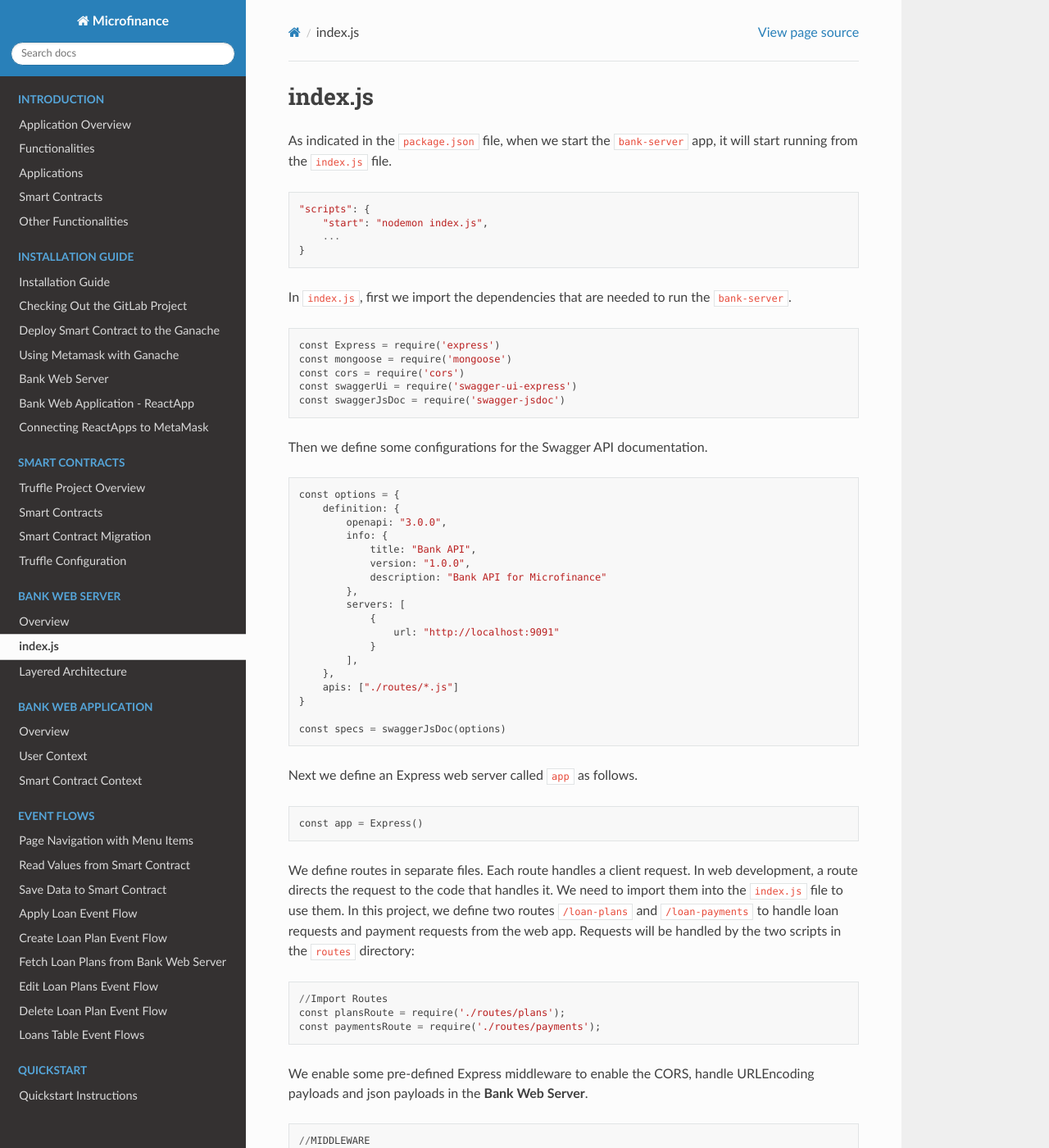
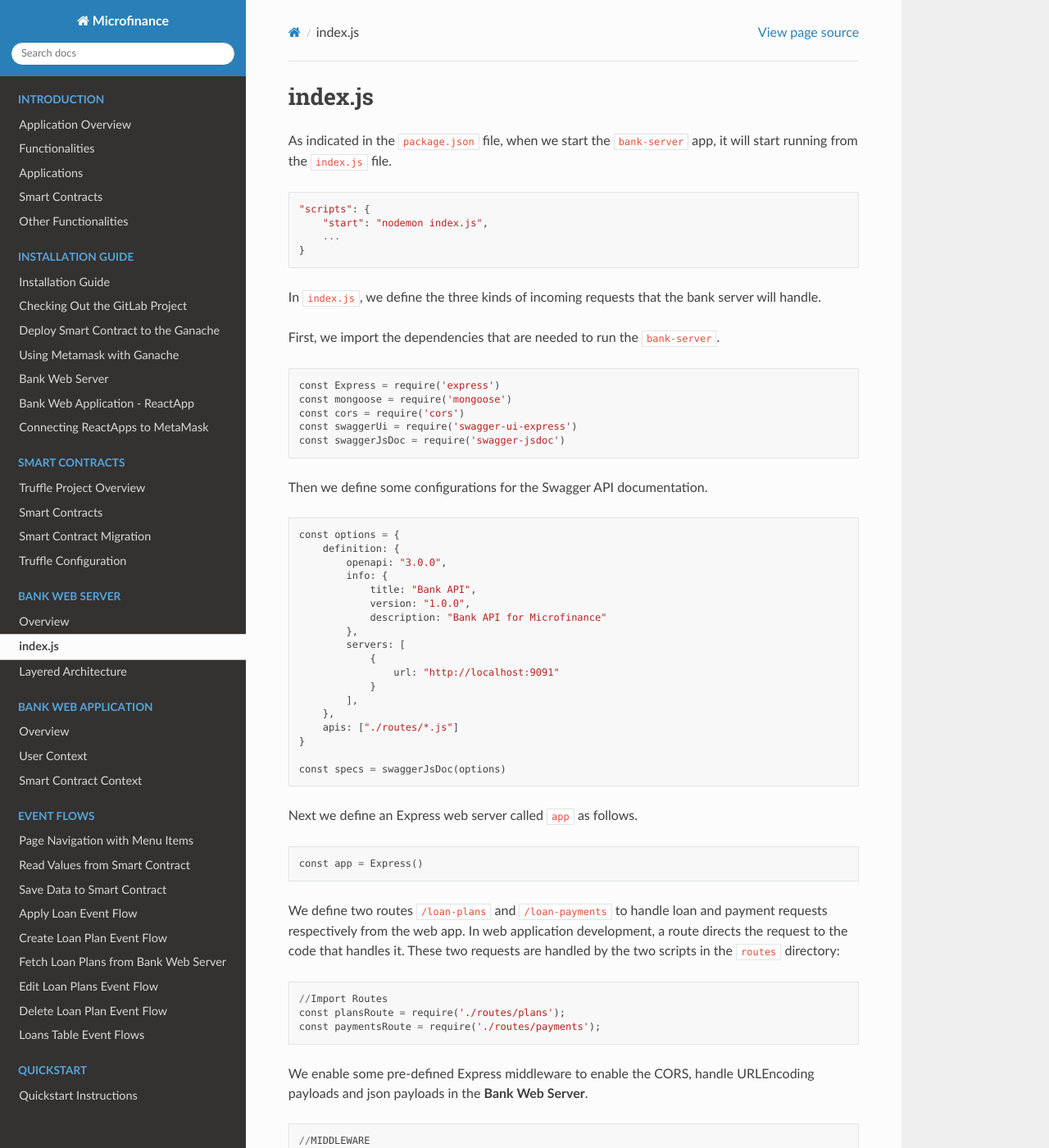
Before and after one commit to NivedithaKarthikeyan/LandregistryApp, a Sphinx documentation site: the page built from docs/source/bankServer/index.rst, in a window 1280 px wide and 1400 px high. Shown: the whole window at 82% size. Built offline with Sphinx 7.4.7 and the Read the Docs theme 2.0.0, drawn with Linux system fonts in a browser that asks for light colours; some of the changed text lies outside the part shown.

Commit message:
Update docs/source/bankServer/index.rst

```diff
--- a/docs/source/bankServer/index.rst
+++ b/docs/source/bankServer/index.rst
@@ -10,7 +10,11 @@ As indicated in the ``package.json`` file, when we start the ``bank-server`` app
         ...
     }
 
-In ``index.js``, first we import the dependencies that are needed to run the ``bank-server``. ::
+
+
+In ``index.js``, we define the three kinds of incoming requests that the bank server will handle.
+
+First, we import the dependencies that are needed to run the ``bank-server``. ::
 
     const Express = require('express')
     const mongoose = require('mongoose')
@@ -43,9 +47,7 @@ Next we define an Express web server called ``app`` as follows. ::
 
     const app = Express()
 
-We define routes in separate files. Each route handles a client request.  In web development, a route directs the request to the code that handles it.  We need to import them into the ``index.js`` file to use them.
-In this project, we define two routes ``/loan-plans`` and ``/loan-payments`` to handle loan requests and payment requests from the web app.
-Requests will be handled by the two scripts in the ``routes`` directory: ::
+We define two routes ``/loan-plans`` and ``/loan-payments`` to handle loan and payment requests respectively from the web app.  In web application development, a route directs the request to the code that handles it.  These two requests are handled by the two scripts in the ``routes`` directory: ::
 
     //Import Routes
     const plansRoute = require('./routes/plans');
@@ -62,7 +64,9 @@ We enable Swagger API documentation in ``/api-docs`` route as follows. ::
 
     app.use("/api-docs", swaggerUi.serve, swaggerUi.setup(specs)) // Swagger documentation.
 
-The following two lines redirect any request to the ``/loan-plans`` and ``/loan-payments``
+This is the third request handled by the bank server.
+
+The following two lines redirect any incoming request to the ``/loan-plans`` and ``/loan-payments``
 to the respective scripts: ::
 
     app.use('/loan-plans', plansRoute);
@@ -85,6 +89,6 @@ The following code connects the **Bank Web Server** to the MongoDB. ::
             console.log('connected to Bank DB')
     })
 
-The **Bank Web Server** connects to port ``9091``: ::
+The **Bank Web Server** connects to port ``9091`` to wait for incoming requests: ::
 
     app.listen(9091)
```
